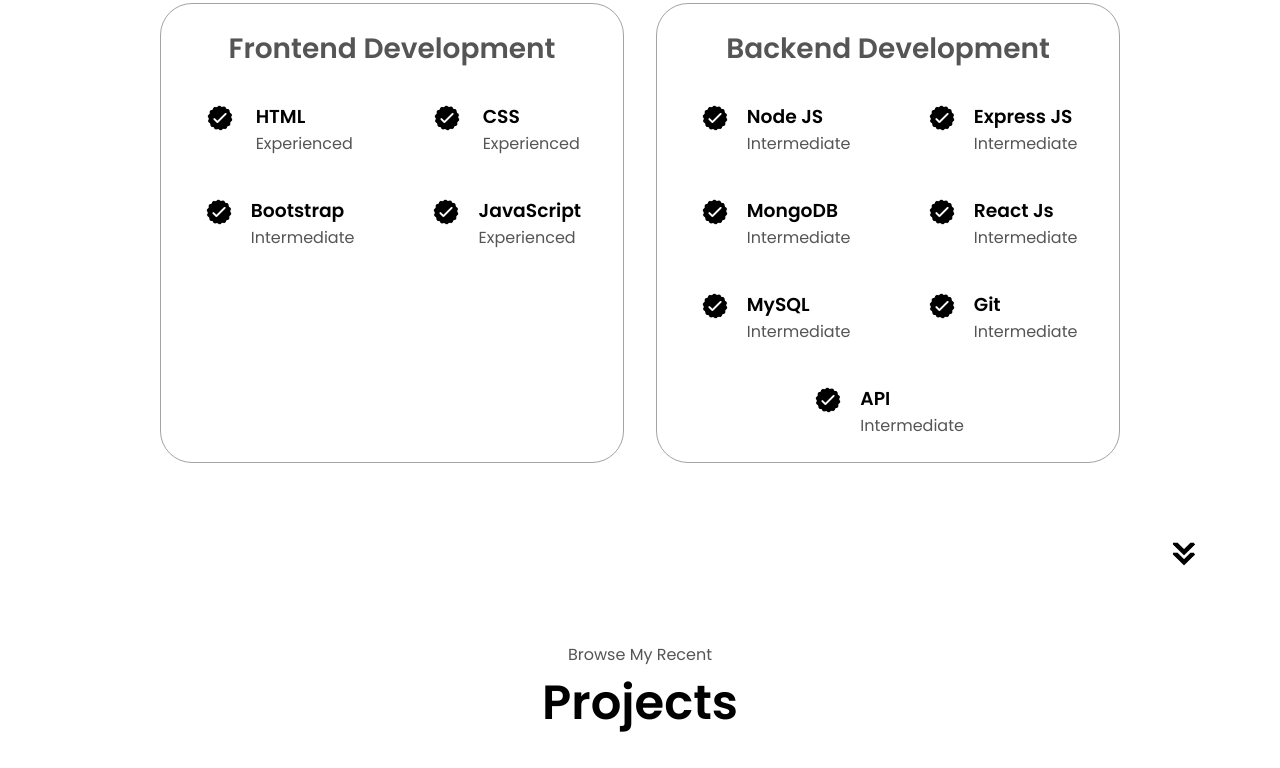
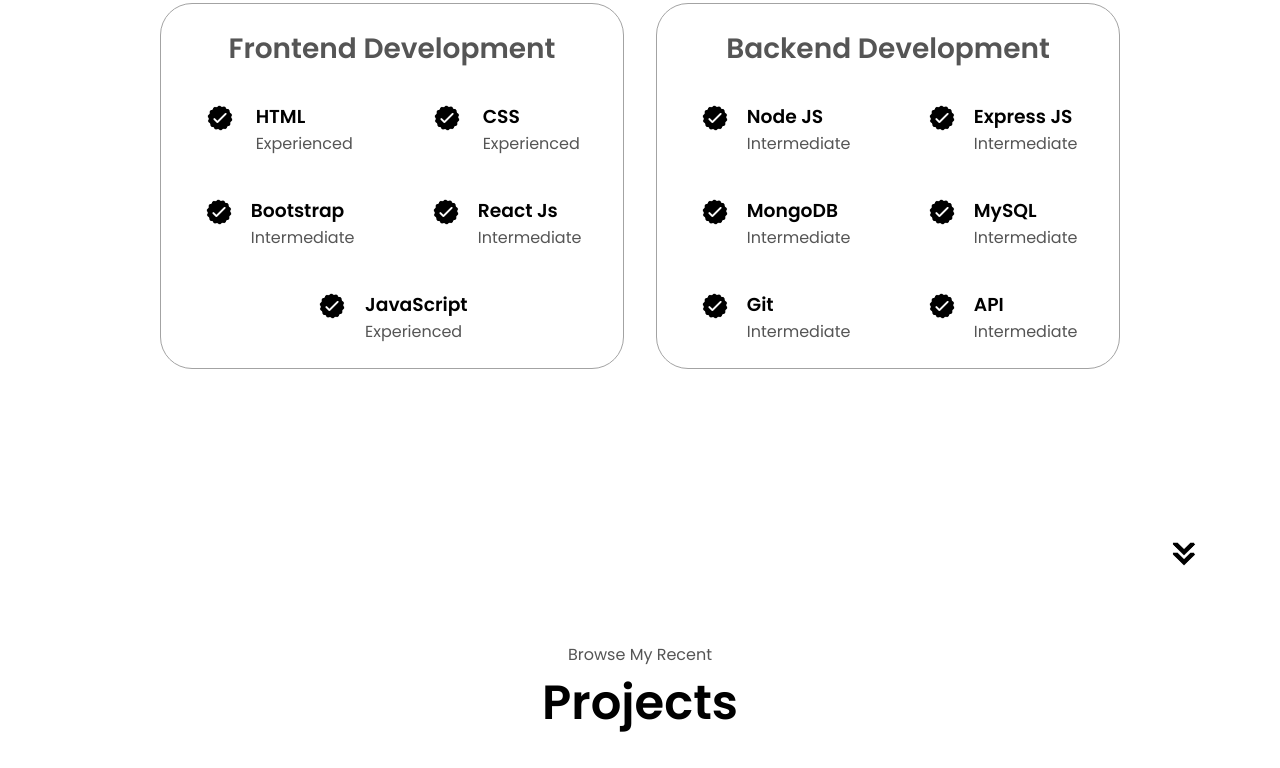
Before and after one commit to ejaz-786/portfolio, a plain HTML site: page index.html in a window 1280 px wide. Shown: the part 1822-2590 px from the top of the page. Drawn offline with Linux system fonts and the light colour scheme.

Commit message:
Update index.html

```diff
--- a/index.html
+++ b/index.html
@@ -161,6 +161,16 @@
                   <h3>Bootstrap</h3>
                   <p>Intermediate</p>
                 </div>
+              </article><article>
+                <img
+                  src="./assets/checkmark.png"
+                  alt="Experience icon"
+                  class="icon"
+                />
+                <div>
+                  <h3>React Js</h3>
+                  <p>Intermediate</p>
+                </div>
               </article>
               <article>
                 <img
@@ -214,17 +224,7 @@
                   <p>Intermediate</p>
                 </div>
               </article>
-              <article>
-                <img
-                  src="./assets/checkmark.png"
-                  alt="Experience icon"
-                  class="icon"
-                />
-                <div>
-                  <h3>React Js</h3>
-                  <p>Intermediate</p>
-                </div>
-              </article>
+
               <article>
                 <img
                   src="./assets/checkmark.png"
```
